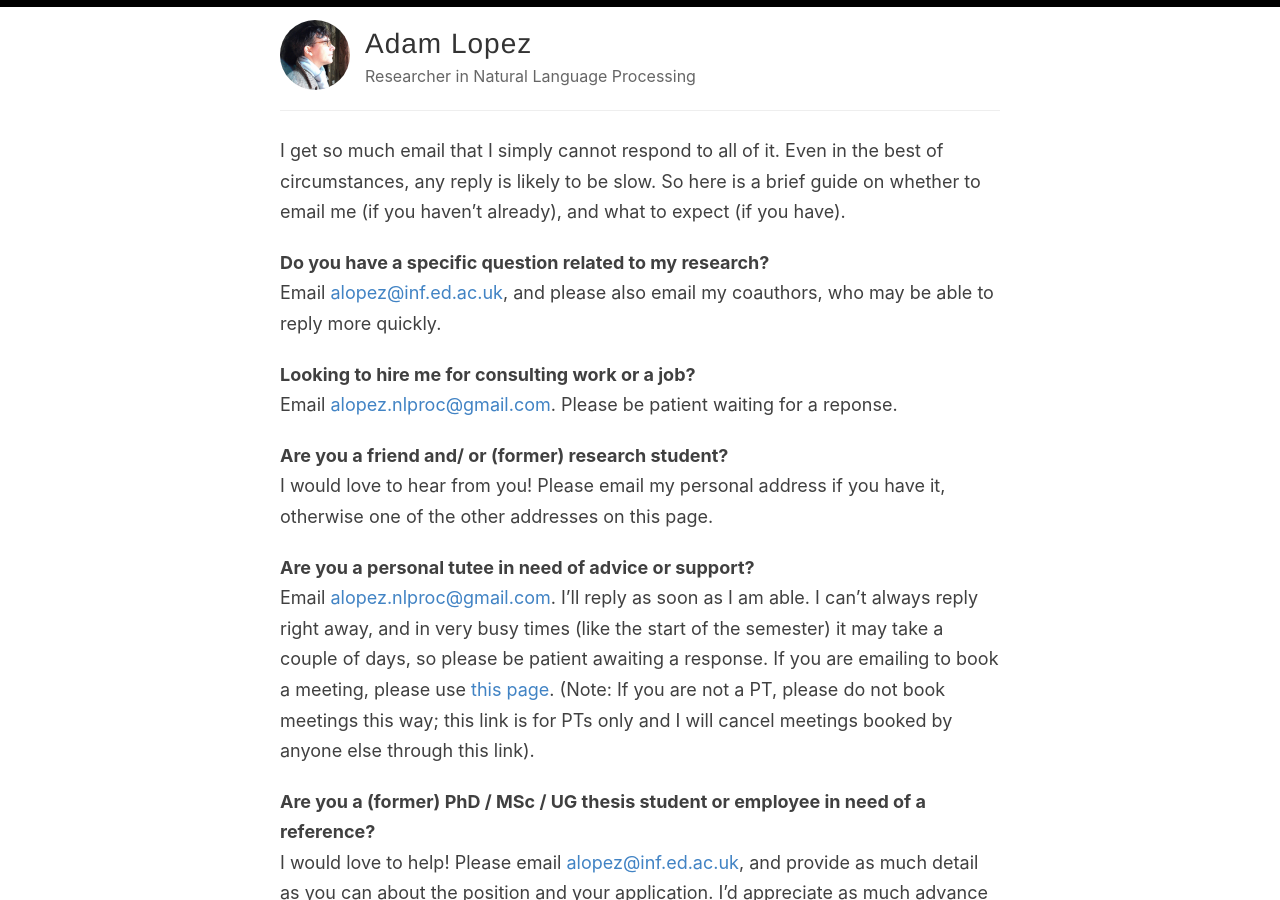
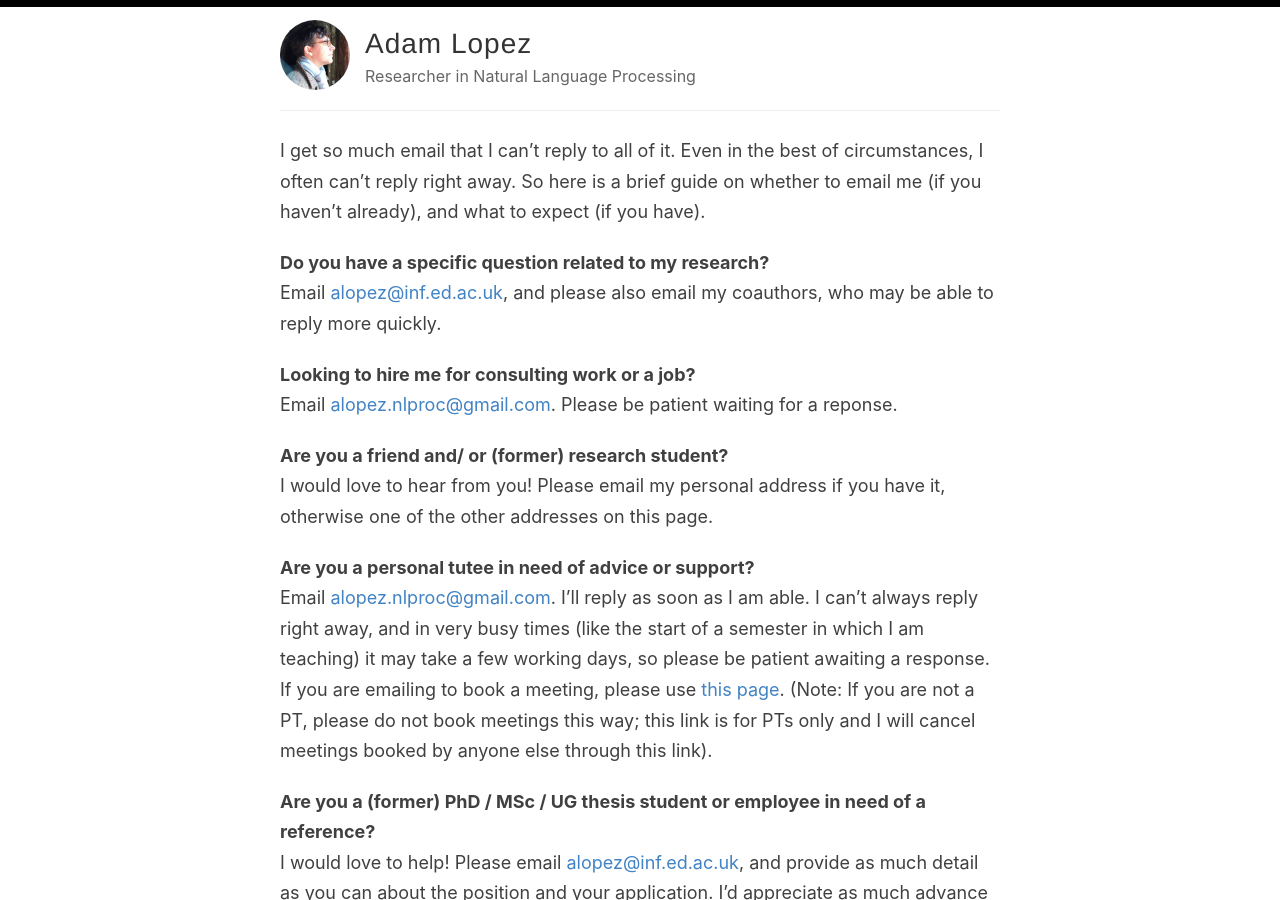
Before and after one commit to alopez/alopez.github.com, a Jekyll site: the page built from email.md, in a window 1280 px wide and 900 px high. Built offline with Jekyll 4.4.1, drawn with Linux system fonts in a browser that asks for light colours; some web fonts are replaced.

Commit message:
Update email.md

```diff
--- a/email.md
+++ b/email.md
@@ -1,8 +1,8 @@
 ---
 layout: default
 ---
-I get so much email that I simply cannot respond to all of it. Even in
-the best of circumstances, any reply is likely to be slow. So here
+I get so much email that I can't reply to all of it. Even in the best
+of circumstances, I often can't reply right away. So here
 is a brief guide on whether to email me (if you haven't already), and
 what to expect (if you have).
 
@@ -20,8 +20,8 @@ Are you a friend and/ or (former) research student?
 
 Are you a personal tutee in need of advice or support?
 : Email <alopez.nlproc@gmail.com>. I'll reply as soon as I am able.
-  I can't always reply right away, and in very busy times (like the start of the semester)
-  it may take a couple of days,
+  I can't always reply right away, and in very busy times (like the start of a semester in which
+  I am teaching) it may take a few working days,
   so please be patient awaiting a response. If you are emailing to book a meeting, please use
   [this page](https://calendly.com/adamlopez/pt/). (Note: If you are not a PT,
   please do not book meetings this way; this link is for PTs only and I will cancel
```
